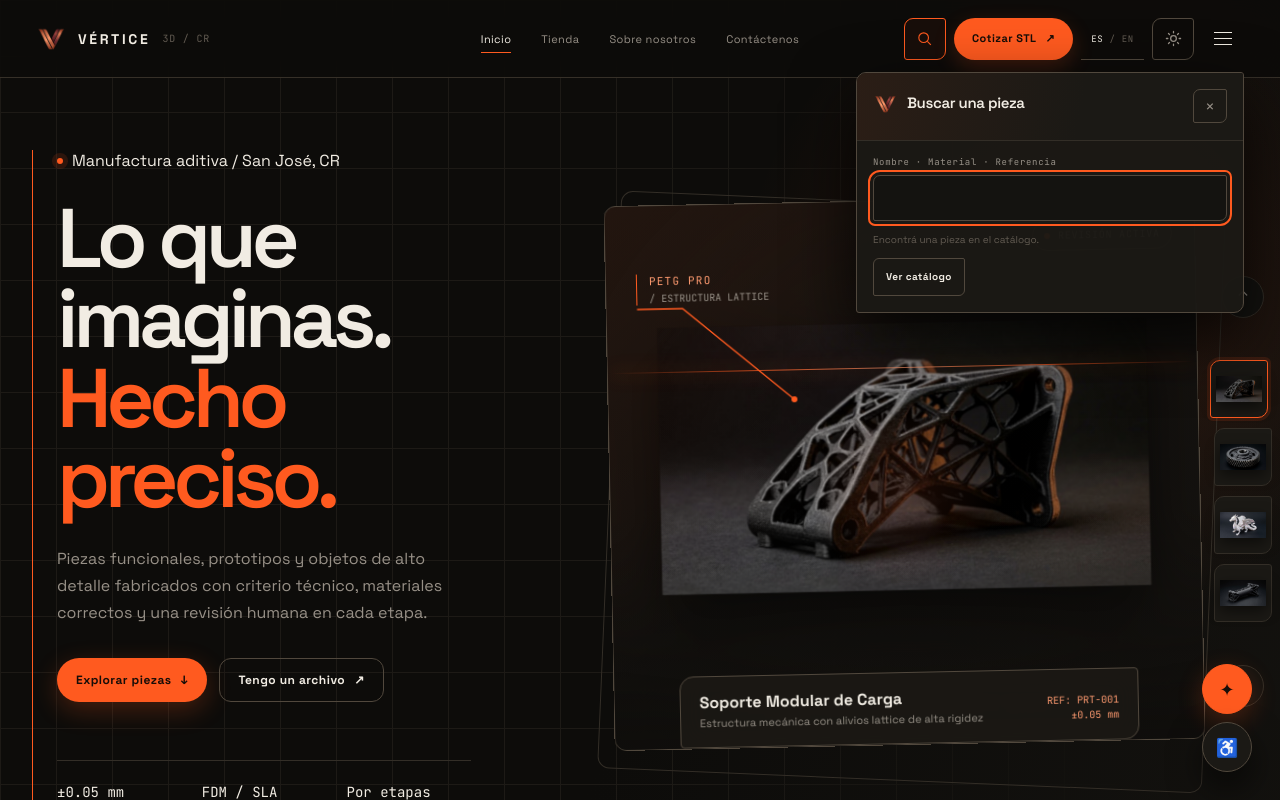
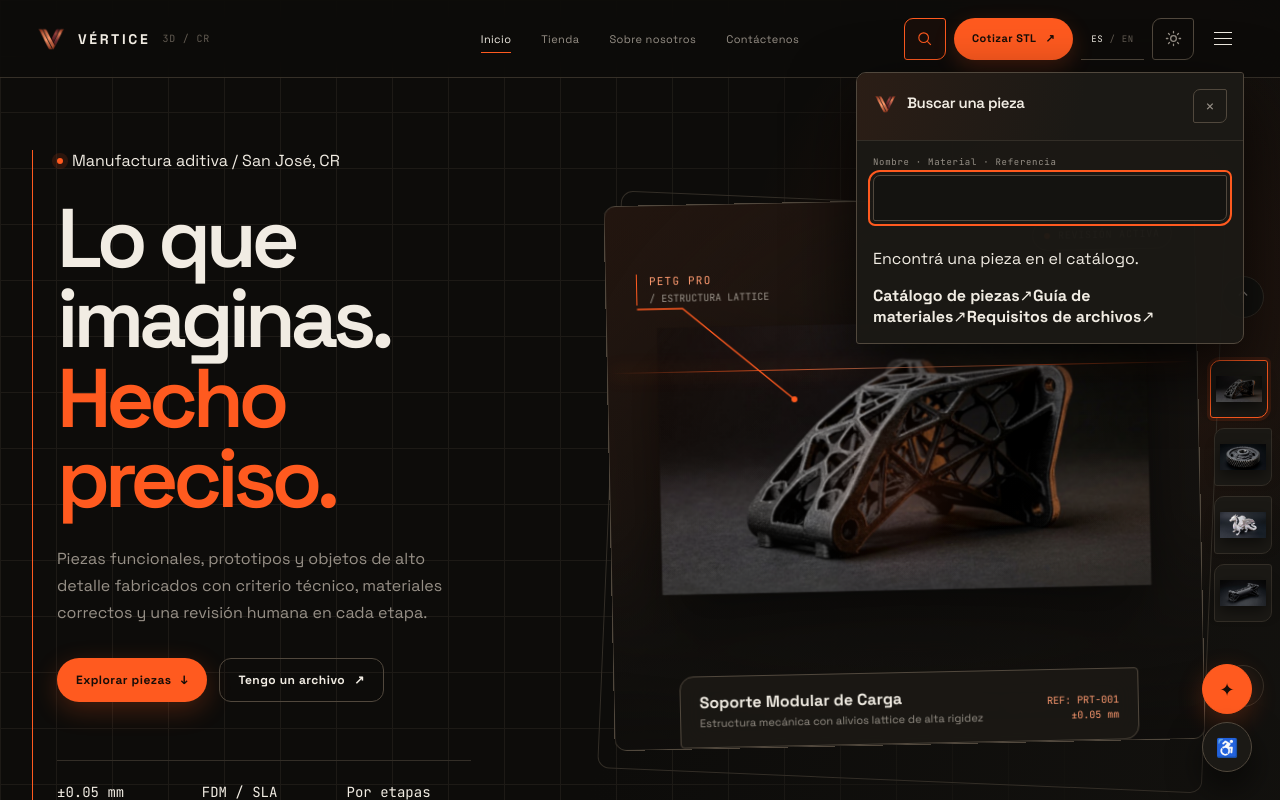
Before and after one commit to sebassebitas12/Tienda-de-Impresion3D, a React (Vite) app: page / in a window 1280 px wide. Both pictures are taken after a click on the button 924 px from the left and 38 px from the top of the page. Shown: the top 800 px of the page. Built offline with nearby package versions, Linux system fonts and the light colour scheme.

Commit message:
feat(search): add useful contextual search states

```diff
--- a/src/app/layout/Navbar.jsx
+++ b/src/app/layout/Navbar.jsx
@@ -116,9 +116,40 @@ export function Navbar({ onReading }) {
                 label={copy.searchLabel}
                 value={query}
                 onChange={event => setQuery(event.target.value)}
+                autoComplete="off"
               />
-              <p>{copy.searchHint}</p>
-              <Button type="submit" variant="ghost" fullWidth>{copy.searchSubmit}</Button>
+
+              <div className="search-panel-content">
+                {query.trim() ? (
+                  <button type="submit" className="search-query-action">
+                    <span className="search-query-mark" aria-hidden="true">⌕</span>
+                    <span>
+                      <strong>{copy.searchFor} “{query.trim()}”</strong>
+                      <small>{copy.searchQueryHint}</small>
+                    </span>
+                    <span className="search-query-arrow" aria-hidden="true">↗</span>
+                  </button>
+                ) : (
+                  <>
+                    <p className="search-panel-hint">{copy.searchHint}</p>
+                    <span className="search-shortcuts-label">{copy.searchShortcuts}</span>
+                    <div className="search-shortcuts">
+                      <Link to="/catalogo" onClick={closePanel}>
+                        <span><strong>{copy.catalog}</strong><small>{copy.searchCatalogHint}</small></span>
+                        <span aria-hidden="true">↗</span>
+                      </Link>
+                      <Link to="/materiales" onClick={closePanel}>
+                        <span><strong>{copy.materials}</strong><small>{copy.searchMaterialsHint}</small></span>
+                        <span aria-hidden="true">↗</span>
+                      </Link>
+                      <Link to="/requisitos" onClick={closePanel}>
+                        <span><strong>{copy.requirements}</strong><small>{copy.searchRequirementsHint}</small></span>
+                        <span aria-hidden="true">↗</span>
+                      </Link>
+                    </div>
+                  </>
+                )}
+              </div>
             </form>
           </Panel>
 
```
